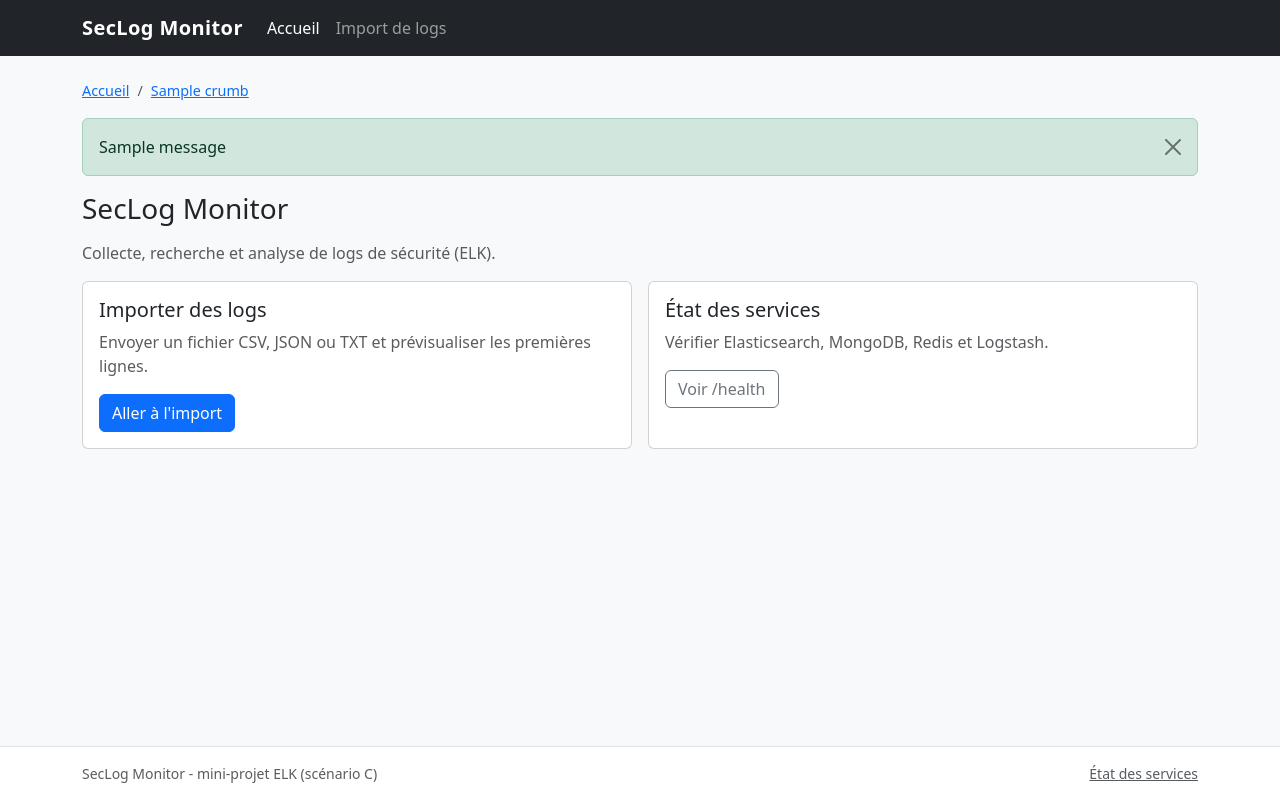
After one commit to KodsLamouchi322/seclog-monitor, a Python web app: template web/app/templates/index.html in a window 1280 px wide. The commit adds this page. Run offline with Jinja, Linux system fonts and the light colour scheme; the template is opened without the code that fills it: most values are stand-ins (such as "Sample title", 1, 10 or a date in 2020); one stand-in notice (Sample message) is shown.

Commit message:
feat(ui): gabarit Bootstrap 5, navbar, fil d'Ariane, messages flash, page 404

```diff
--- /dev/null
+++ b/web/app/static/css/app.css
@@ -0,0 +1,4 @@
+/* SecLog Monitor - styles communs */
+.navbar-brand { letter-spacing: .02em; }
+.breadcrumb { font-size: .9rem; }
+.table td, .table th { vertical-align: middle; }
--- /dev/null
+++ b/web/app/templates/base.html
@@ -0,0 +1,76 @@
+<!doctype html>
+<html lang="fr">
+<head>
+  <meta charset="utf-8">
+  <meta name="viewport" content="width=device-width, initial-scale=1">
+  <title>{% block title %}SecLog Monitor{% endblock %} - SecLog Monitor</title>
+  <link href="https://cdn.jsdelivr.net/npm/bootstrap@5.3.3/dist/css/bootstrap.min.css" rel="stylesheet">
+  <link href="{{ url_for('static', filename='css/app.css') }}" rel="stylesheet">
+  {% block head %}{% endblock %}
+</head>
+<body class="bg-light d-flex flex-column min-vh-100">
+
+<nav class="navbar navbar-expand-lg navbar-dark bg-dark">
+  <div class="container">
+    <a class="navbar-brand fw-semibold" href="/">SecLog Monitor</a>
+    <button class="navbar-toggler" type="button" data-bs-toggle="collapse" data-bs-target="#mainNav"
+            aria-controls="mainNav" aria-expanded="false" aria-label="Afficher le menu">
+      <span class="navbar-toggler-icon"></span>
+    </button>
+    <div class="collapse navbar-collapse" id="mainNav">
+      <ul class="navbar-nav me-auto mb-2 mb-lg-0">
+        <li class="nav-item">
+          <a class="nav-link{% if active_page == 'home' %} active{% endif %}" href="/">Accueil</a>
+        </li>
+        <li class="nav-item">
+          <a class="nav-link{% if active_page == 'upload' %} active{% endif %}" href="/upload">Import de logs</a>
+        </li>
+      </ul>
+      {% if current_user %}
+      <span class="navbar-text me-3">
+        {{ current_user.username }} <span class="badge text-bg-secondary">{{ current_user.role }}</span>
+      </span>
+      {% endif %}
+    </div>
+  </div>
+</nav>
+
+<main class="container py-4 flex-grow-1">
+  {% if crumbs %}
+  <nav aria-label="breadcrumb">
+    <ol class="breadcrumb">
+      <li class="breadcrumb-item"><a href="/">Accueil</a></li>
+      {% for label, href in crumbs %}
+        {% if href %}
+        <li class="breadcrumb-item"><a href="{{ href }}">{{ label }}</a></li>
+        {% else %}
+        <li class="breadcrumb-item active" aria-current="page">{{ label }}</li>
+        {% endif %}
+      {% endfor %}
+    </ol>
+  </nav>
+  {% endif %}
+
+  {% with messages = get_flashed_messages(with_categories=true) %}
+    {% for category, message in messages %}
+    <div class="alert alert-{{ category if category in ('success', 'info', 'warning', 'danger') else 'info' }} alert-dismissible fade show" role="alert">
+      {{ message }}
+      <button type="button" class="btn-close" data-bs-dismiss="alert" aria-label="Fermer"></button>
+    </div>
+    {% endfor %}
+  {% endwith %}
+
+  {% block content %}{% endblock %}
+</main>
+
+<footer class="border-top bg-white py-3 mt-auto">
+  <div class="container small text-muted d-flex justify-content-between flex-wrap">
+    <span>SecLog Monitor - mini-projet ELK (scénario C)</span>
+    <a class="text-muted" href="/health">État des services</a>
+  </div>
+</footer>
+
+<script src="https://cdn.jsdelivr.net/npm/bootstrap@5.3.3/dist/js/bootstrap.bundle.min.js"></script>
+{% block scripts %}{% endblock %}
+</body>
+</html>
--- /dev/null
+++ b/web/app/templates/index.html
@@ -0,0 +1,23 @@
+{% extends "base.html" %}
+{% set active_page = 'home' %}
+{% block title %}Accueil{% endblock %}
+{% block content %}
+<h1 class="h3 mb-3">SecLog Monitor</h1>
+<p class="text-muted">Collecte, recherche et analyse de logs de sécurité (ELK).</p>
+<div class="row g-3">
+  <div class="col-md-6">
+    <div class="card h-100"><div class="card-body">
+      <h2 class="h5">Importer des logs</h2>
+      <p class="text-muted">Envoyer un fichier CSV, JSON ou TXT et prévisualiser les premières lignes.</p>
+      <a class="btn btn-primary" href="/upload">Aller à l'import</a>
+    </div></div>
+  </div>
+  <div class="col-md-6">
+    <div class="card h-100"><div class="card-body">
+      <h2 class="h5">État des services</h2>
+      <p class="text-muted">Vérifier Elasticsearch, MongoDB, Redis et Logstash.</p>
+      <a class="btn btn-outline-secondary" href="/health">Voir /health</a>
+    </div></div>
+  </div>
+</div>
+{% endblock %}
```
Also changed, not shown: web/app/__init__.py (+15 -6 lines), web/app/templates/errors/404.html (added, +10 -0 lines), web/app/templates/upload.html (+8 -13 lines), web/tests/test_pages.py (added, +48 -0 lines).
